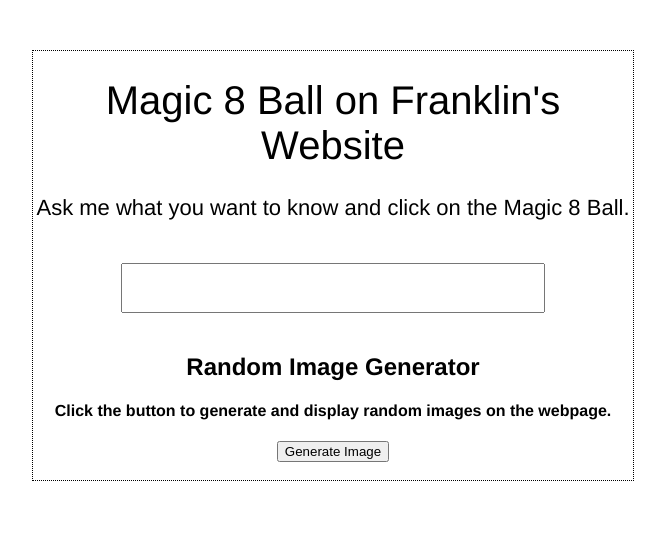
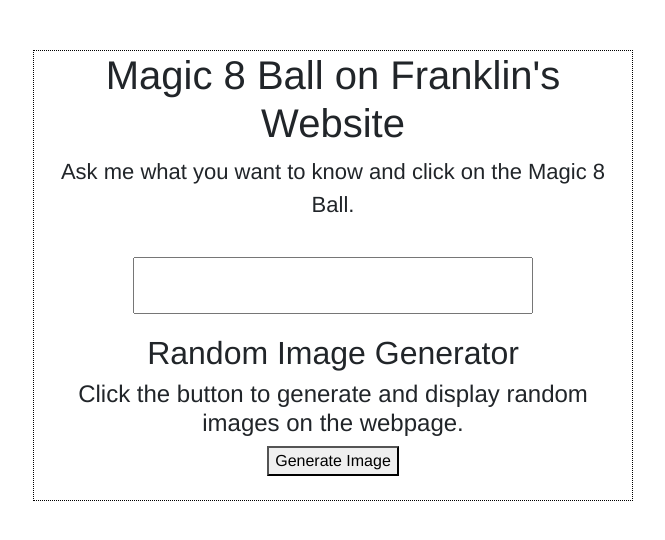
Before and after one commit to FranklinTOliveira/JavaScript_Final, a plain HTML site: page index.html in a window 1280 px wide. Shown: the whole page, without its empty margins (307-972 px from the left). Drawn offline with nearby package versions, Linux system fonts and the light colour scheme.

Commit message:
Added a bootstrap css

```diff
--- a/index.html
+++ b/index.html
@@ -1,12 +1,15 @@
 <!DOCTYPE html>
 <html lang="en">
 <head>
-    <link rel="stylesheet" href="./css/style.css" />
+    <link href="https://cdn.jsdelivr.net/npm/bootstrap@5.1.0/dist/css/bootstrap.min.css" rel="stylesheet" integrity="sha384-KyZXEAg3QhqLMpG8r+8fhAXLRk2vvoC2f3B09zVXn8CA5QIVfZOJ3BCsw2P0p/We" crossorigin="anonymous">
+    <link rel="stylesheet" href="css/style.css">
     <meta charset="UTF-8" />
     <meta name="viewport" content="width=device-width, initial-scale=1.0" />
     <title>Your Friendly Magic 8 Ball</title>
 </head>
 <body>
+    <div class="container">
+        <div class="row">
             <div class="col-6" id="content">
                 <h1>Magic 8 Ball on Franklin's Website</h1>
                 <p id="info">Ask me what you want to know and click on the Magic 8 Ball.</p>
@@ -18,6 +21,7 @@
                 <br><br>
             </div>
             <span class="col-6" id="imageContainer" align="center"></span>
+        </div>
     <script src="./js/script.js"></script>
 </body>
 </html>
```
Lines whose indentation alone changed are shown as unchanged.
